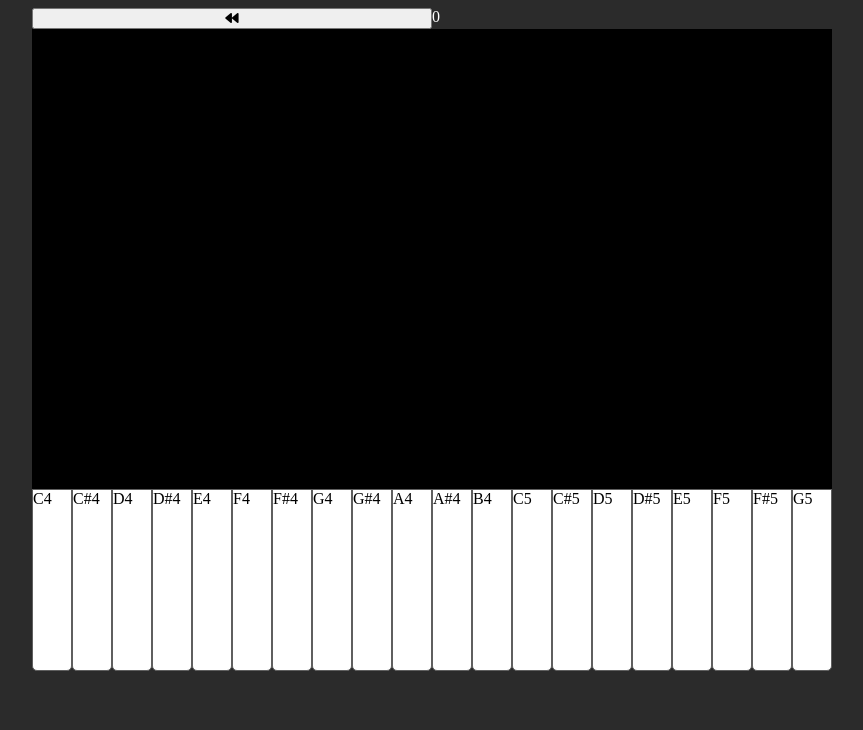
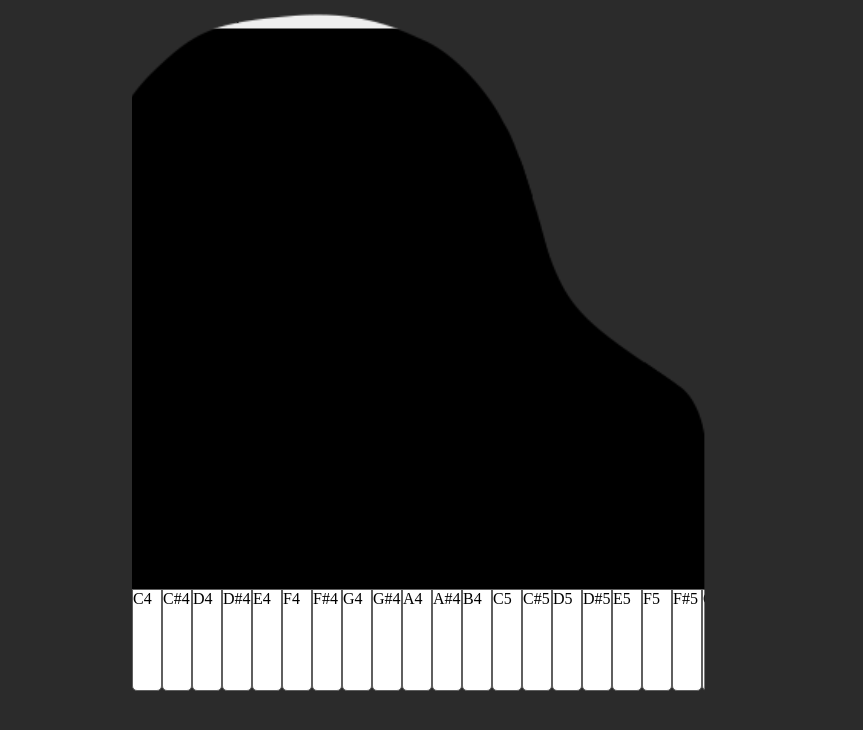
Before and after one commit to alyoung1991/keyboard_hero, a website built with webpack: page index.html in a window 1280 px wide. Both pictures are taken after a click on the button "Start". Shown: the whole page, without its empty margins (208-1071 px from the left). Built offline with nearby package versions, Linux system fonts and the light colour scheme; no server answers.

Commit message:
Added piano shaped svg

```diff
--- a/index.html
+++ b/index.html
@@ -14,12 +14,11 @@
     <div id="main-menu">
         <button class="start-button">Start</button>
         <button class="instructions-button">Instructions</button>
-        <img src="https://www.svgrepo.com/show/38467/piano-top-view.svg" alt="triangle with all three sides equal" width="1000" />
     </div>
     <div id="game">
-        <div id="left"></div>
-        <div id="main"></div>
-        <div id="right"></div>
+        <div id="main">
+            <img class="piano-svg" src="./src/assets/piano.png">
+        </div>
     </div>
 </body>
 </html>
--- a/src/index.scss
+++ b/src/index.scss
@@ -1,9 +1,13 @@
 @import "./styles/style.scss";
 
 body{
-    background-color: rgb(43, 43, 43);
+    background-color: #2b2b2b;
     display: flex;
     justify-content: center;
+}
+
+.piano-svg {
+    position: absolute;
 }
 
 #game {
@@ -11,11 +15,11 @@ body{
     display: none;
 }
 
-#left {
-    // width: 100%;
-    // display: flex;
-    // justify-content: center;
-    // todo: add font styling for video game score
+.piano-svg {
+    width: 920px;
+    margin-left: 60px;
+    filter: invert(12%) sepia(7%) saturate(16%) hue-rotate(330deg) brightness(102%) contrast(88%);
+    z-index: 1;
 }
 
 .nav {
@@ -42,13 +46,13 @@ body{
 }
 
 .keyboard {
-    width: 800px;
+    width: 600px;
     display: flex;
     justify-content: center;
 }
 
 .key {
-    height: 180px;
+    height: 100px;
     width: 5%;
     border: 1px solid $gray;
     border-radius: 0 0 5px 5px;
--- a/src/scripts/game.js
+++ b/src/scripts/game.js
@@ -29,8 +29,8 @@ class Game {
         let main = document.getElementById("main");
         const canvas = document.createElement("canvas");
         canvas.className = "song-canvas";
-        canvas.width = 800;
-        canvas.height = 460;
+        canvas.width = 600;
+        canvas.height = 560;
         canvas.style.background = "black";
         const ctx = canvas.getContext('2d');
         let songView = new SongView(main, canvas, ctx, this.score);
--- a/src/scripts/navigation.js
+++ b/src/scripts/navigation.js
@@ -28,9 +28,7 @@ class Navigation {
 
     endGame(){
         const mainMenu = document.getElementById("main-menu");
-        document.getElementById("left").innerHTML = '';
         document.getElementById("main").innerHTML = '';
-        document.getElementById("right").innerHTML = '';
         document.getElementById("game").style.display = "none";
         mainMenu.classList.toggle("hidden");
     }
--- a/src/scripts/song_view.js
+++ b/src/scripts/song_view.js
@@ -20,8 +20,8 @@ class SongView {
             for(let j = 0; j < song[i].length; j++){
                 let note = new MovingObject({
                     // positions note objects just above canvas view
-                    pos:[j*40 + 20, i*40 + 20 - (song.length * 40)],
-                    radius: 20,
+                    pos:[j*30 + 15, i*30 + 15 - (song.length * 30)],
+                    radius: 15,
                     color: "#000000",
                     text: song[i][j]
                 });
@@ -64,7 +64,7 @@ class SongView {
 
     // clear canvas and draw newly positioned notes
     draw(){
-        this.ctx.clearRect(0, 0, 800, 460);
+        this.ctx.clearRect(0, 0, 600, 560);
         this.allNotes.forEach((note) => {
             note.draw(this.ctx);
         });
@@ -75,7 +75,7 @@ class SongView {
         for(let i = 0; i < this.allNotes.length; i++){
             let currNote = this.allNotes[i];
             // if there is a note to be played
-            if(currNote.options.text != "" && currNote.options.pos[1] > 440 && currNote.options.pos[1] < 480){
+            if(currNote.options.text != "" && currNote.options.pos[1] > 540 && currNote.options.pos[1] < 580){
                 // current note pressed
                 if(currNote.options.text === key){
                     // first correct note played, (uses i/20 to get row/beat the song is currently at)
@@ -100,10 +100,6 @@ class SongView {
         this.score.updateScore(-100);
         return false;
     }
-
-    // isGameOver(){
-
-    // }
 }
 
 export default SongView;
```
Also changed, not shown: dist/main.css, src/assets/piano.png (added).
